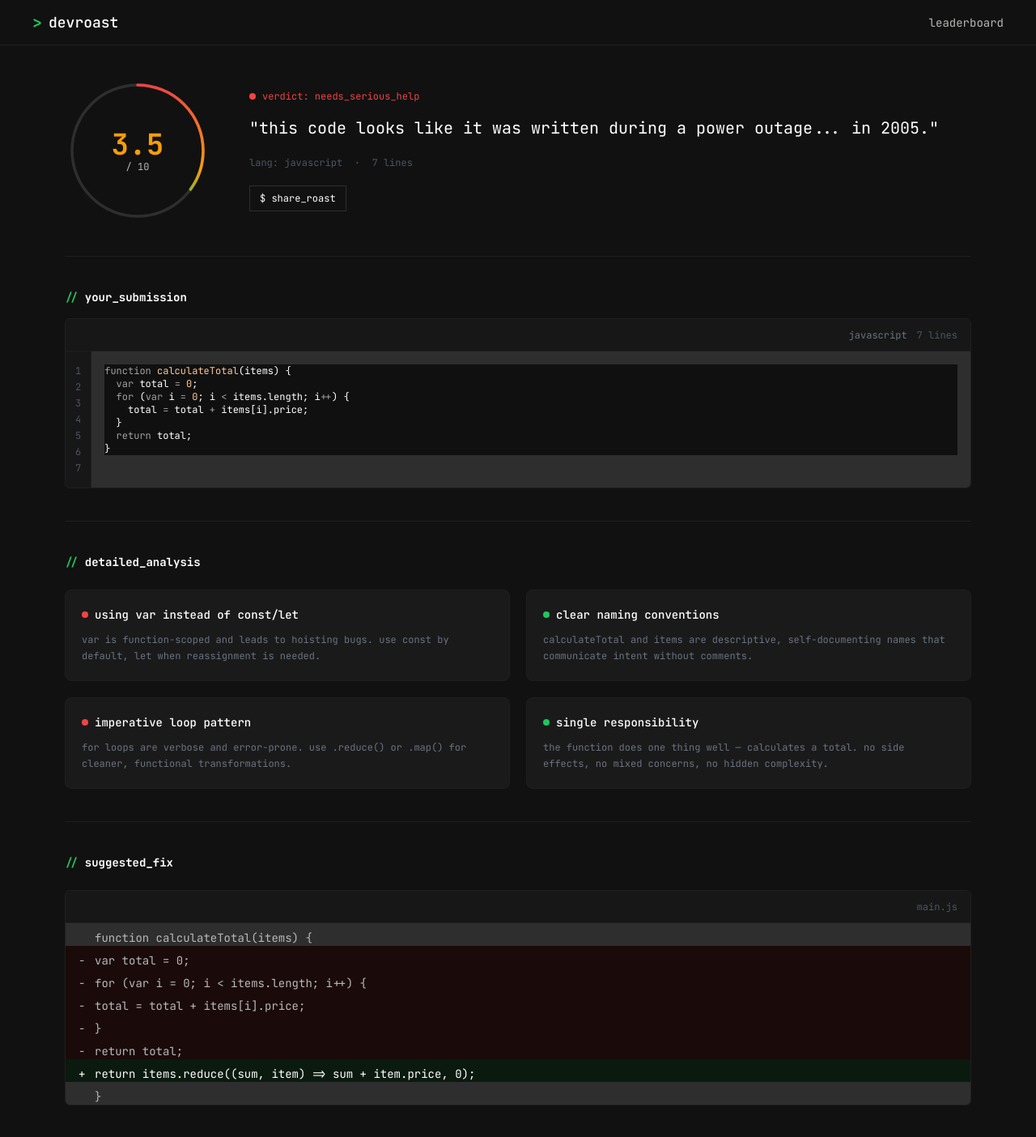
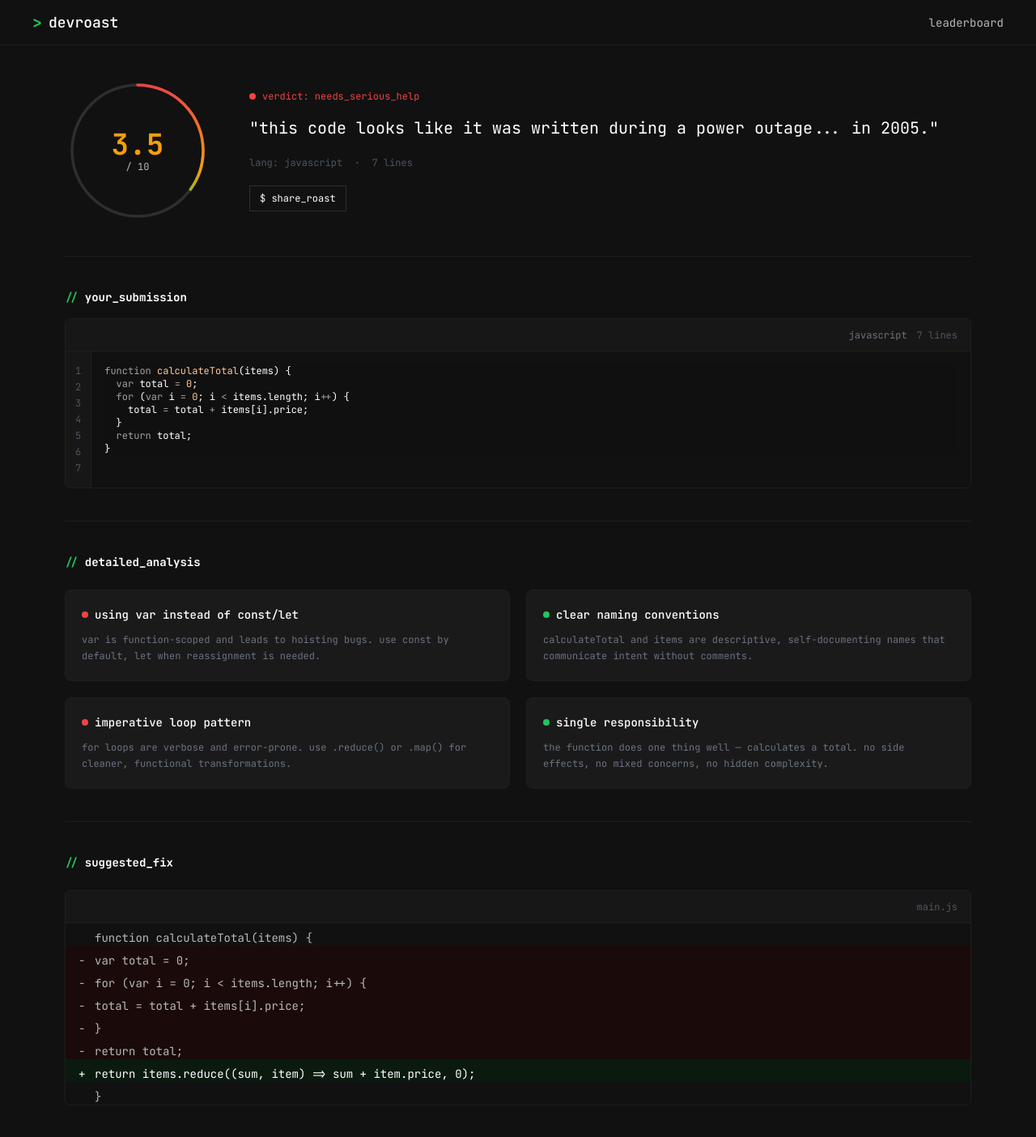
Before and after one commit to rangeldor/devroast, a Next.js app: page /result/1 in a window 1280 px wide. Shown: the whole page at 81% size. Built offline with nearby package versions, Linux system fonts and the light colour scheme.

Commit message:
fix: CodeBlock layout fixes
- Add flex-row to CodeBlockBody in leaderboard for side-by-side layout
- Remove bg-input overrides in result page, use component defaults

```diff
--- a/src/app/leaderboard/page.tsx
+++ b/src/app/leaderboard/page.tsx
@@ -133,7 +133,7 @@ export default function LeaderboardPage() {
 										</span>
 									</div>
 								</CodeBlockHeader>
-								<CodeBlockBody>
+								<CodeBlockBody className="flex-row">
 									<CodeBlockLineNumbers lines={entry.lines} />
 									<CodeBlockCode className="px-4 py-4">
 										{entry.code.map((line, index) => (
--- a/src/app/result/[id]/page.tsx
+++ b/src/app/result/[id]/page.tsx
@@ -144,12 +144,10 @@ export default function ResultPage() {
 								</span>
 							</div>
 						</CodeBlockHeader>
-						<div className="bg-input">
-							<CodeBlockWithLineNumbers
-								code={staticRoastData.code.join("\n")}
-								language={staticRoastData.language}
-							/>
-						</div>
+						<CodeBlockWithLineNumbers
+							code={staticRoastData.code.join("\n")}
+							language={staticRoastData.language}
+						/>
 					</CodeBlockRoot>
 				</section>
 
@@ -230,7 +228,7 @@ export default function ResultPage() {
 								main.js
 							</span>
 						</CodeBlockHeader>
-						<div className="flex flex-col bg-input">
+						<div className="flex flex-col">
 							{staticRoastData.diff.map((line, index) => (
 								<DiffLineRoot
 									key={index}
```
